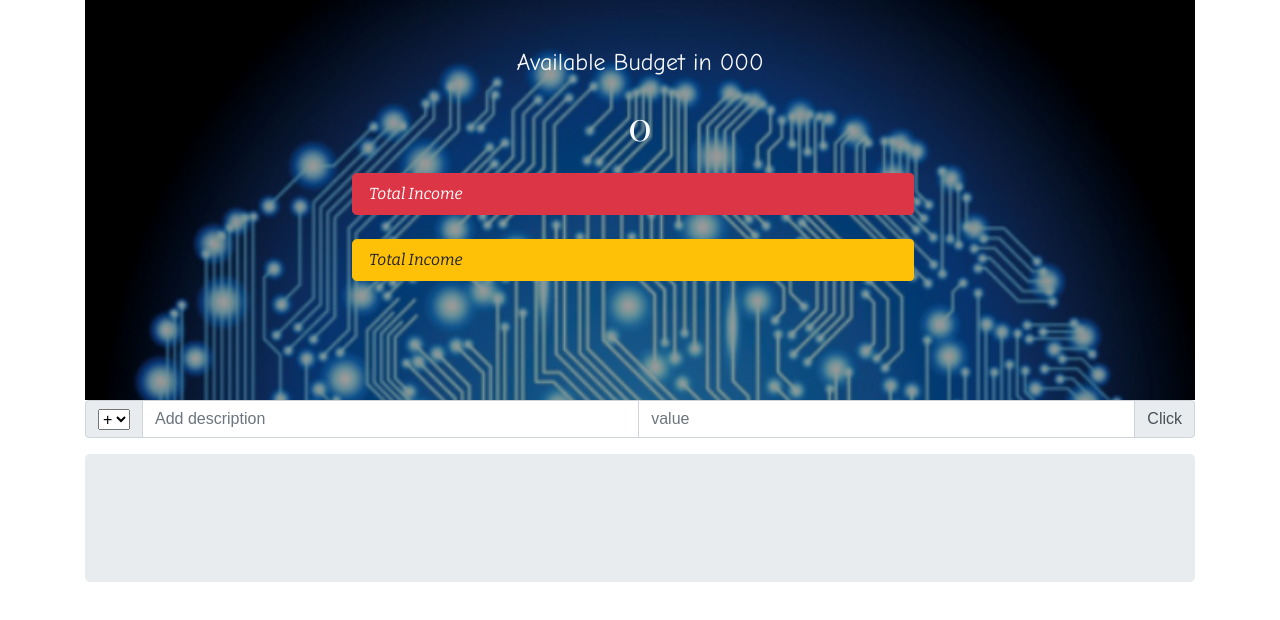
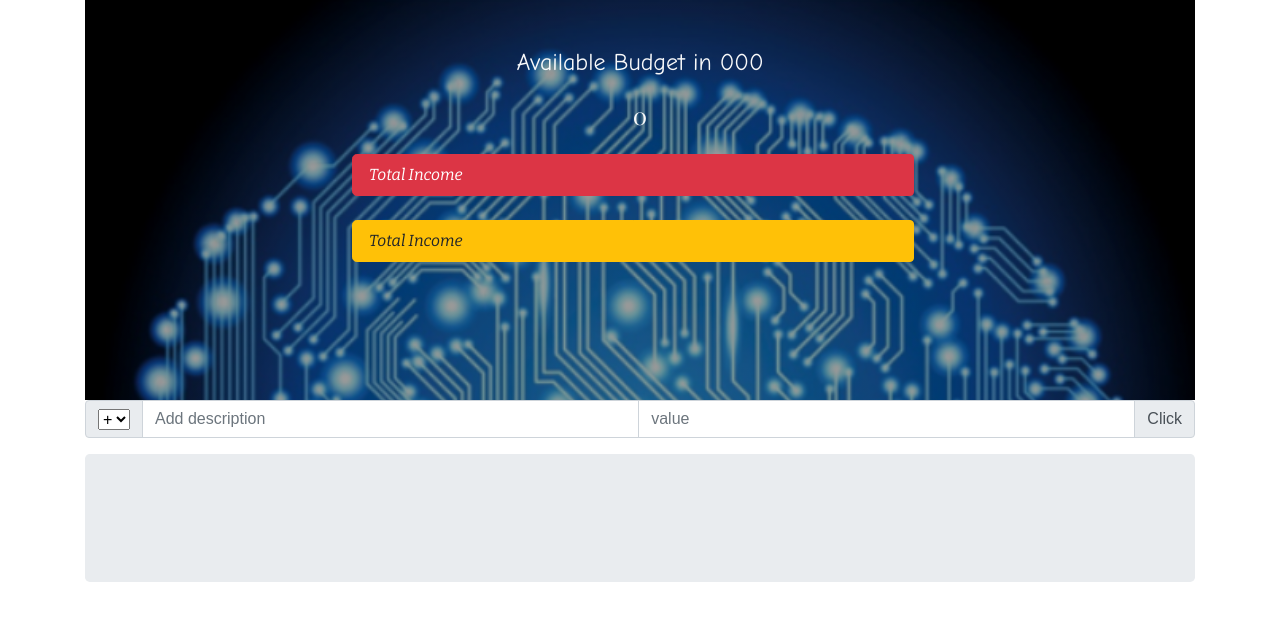
Before and after one commit to imtiazfahim256/Java_script_project_2, a plain HTML site: page index.html in a window 1280 px wide. Drawn offline with nearby package versions, Linux system fonts and the light colour scheme.

Commit message:
Update index.html

```diff
--- a/index.html
+++ b/index.html
@@ -25,7 +25,7 @@
 
       <h4 class="text-light text-center pt-5 buget" style="font-family: 'Comic Neue', cursive;">Available Budget in 000
       </h4>
-      <h1 class="text-light text-center mt-4 sd" style="font-family: 'Playfair Display', serif;">0</h1>
+      <h4 class="text-light text-center mt-4 sd" style="font-family: 'Playfair Display', serif;">0</h4>
 
 
       <div class="row justify-content-center input-group-prepend mt-4 " style="font-family: 'Bitter', serif;">
```
